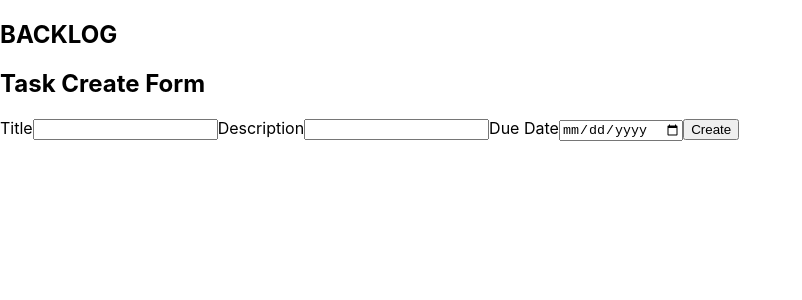
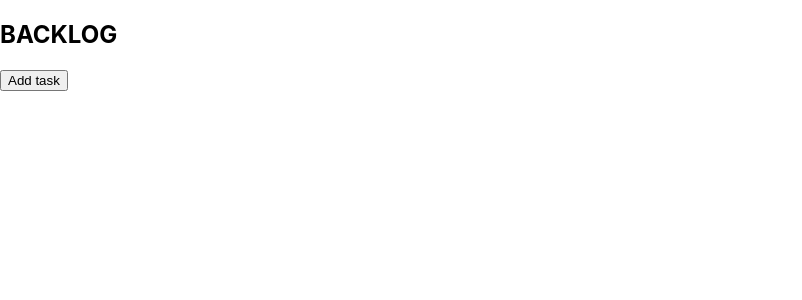
Before and after one commit to jeffdam/kanban-board, a React (Create React App) app: page / in a window 1280 px wide. Shown: the top 300 px of the page, without its empty margins (0-802 px from the left). Built offline with nearby package versions, Linux system fonts and the light colour scheme.

Commit message:
Add reveal and hide form function and fix reducer bug that had identical pointers to tasks

```diff
--- a/package.json
+++ b/package.json
@@ -6,6 +6,7 @@
     "@testing-library/jest-dom": "^4.2.4",
     "@testing-library/react": "^9.4.0",
     "@testing-library/user-event": "^7.2.1",
+    "lodash": "^4.17.15",
     "react": "^16.12.0",
     "react-dom": "^16.12.0",
     "react-redux": "^7.1.3",
--- a/src/components/lists/backlog_list.jsx
+++ b/src/components/lists/backlog_list.jsx
@@ -2,7 +2,22 @@ import React from 'react';
 import TaskDisplay from '../task/task_display';
 import TaskFormCreateContainer from '../task/task_form/task_form_create_container';
 
-const BacklogList = ({ tasks, deleteTask }) => {
+class BacklogList extends React.Component {
+  constructor(props) {
+    super(props);
+    this.state = {
+      formDisplayState: false
+    };
+  }
+
+  changeFormState() {
+    return () => {
+      this.setState({ formDisplayState: !this.state.formDisplayState });
+    };
+  }
+
+  render() {
+    const { tasks, deleteTask } = this.props;
     const taskDisplayList = tasks.map((task, idx) =>
       <TaskDisplay
         key={idx}
@@ -10,13 +25,24 @@ const BacklogList = ({ tasks, deleteTask }) => {
         deleteTask={() => deleteTask(task)}
         />
     );
+
+    const taskForm = this.state.formDisplayState ? (
+      <TaskFormCreateContainer
+        status={"backlog"}
+        changeFormState={this.changeFormState()}
+      />
+    ) : (
+      <button onClick={this.changeFormState()}>Add task</button>
+    );
+
     return (
       <article>
         <h2>BACKLOG</h2>
         { taskDisplayList }
-      <TaskFormCreateContainer status={"backlog"}/>
+        { taskForm }
       </article>
     )
-};
+  }
+}
 
 export default BacklogList;
--- a/src/components/task/task_form/task_form.jsx
+++ b/src/components/task/task_form/task_form.jsx
@@ -16,6 +16,7 @@ class TaskForm extends React.Component {
     return e => {
       e.preventDefault();
       this.props.formAction(this.state);
+      this.props.changeFormState();
     };
   }
 
```
Lines whose indentation alone changed are shown as unchanged.
